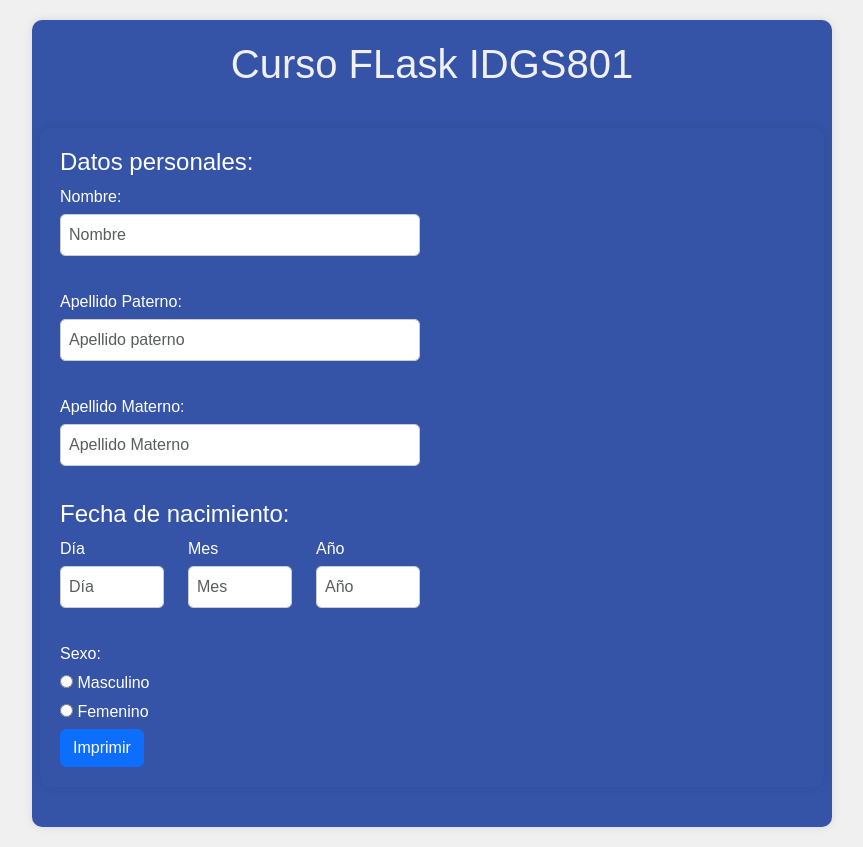
After one commit to IDGS-801-22001042/IntroFlask, a Flask app: page /Zodiaco in a window 1280 px wide. The commit adds this page. Shown: the whole page, without its empty margins (208-1071 px from the left). Run offline with Flask 3, Linux system fonts and the light colour scheme; some libraries are stand-ins or nearby versions.

Commit message:
17-02-2025 Zodiaco Chino

```diff
--- a/main.py
+++ b/main.py
@@ -1,4 +1,5 @@
 from flask import Flask, render_template, request
+from datetime import datetime
 
 app = Flask(__name__)
 
@@ -47,6 +48,50 @@
 def operasi():
     return '''<form action="/procesar" method="post">  </form>'''
 
+@app.route("/Zodiaco", methods=["GET", "POST"])
+def zodiaco():
+    if request.method == "POST":
+        nombre = request.form.get("nombre")
+        apaterno = request.form.get("apaterno")
+        amaterno = request.form.get("amaterno")
+        dia = int(request.form.get("dia"))
+        mes = int(request.form.get("mes"))
+        anio = int(request.form.get("anio"))
+        sexo = request.form.get("sexo")
+
+        fecha_nacimiento = datetime(anio, mes, dia)
+        hoy = datetime.now()
+        edad = hoy.year - fecha_nacimiento.year
+        if (hoy.month, hoy.day) < (fecha_nacimiento.month, fecha_nacimiento.day):
+            edad -= 1
+
+        signos = [
+            "Rata", "Buey", "Tigre", "Conejo", "Dragón", "Serpiente",
+            "Caballo", "Cabra", "Mono", "Gallo", "Perro", "Cerdo"
+        ]
+        imagenes = [
+            "rata.png", "buey.png", "tigre.png", "conejo.png", "dragon.png",
+            "serpiente.png", "caballo.png", "cabra.png", "mono.png",
+            "gallo.png", "perro.png", "cerdo.png"
+        ]
+
+        indice_signo = (anio - 1900) % 12
+        signo = signos[indice_signo]
+        img = imagenes[indice_signo]
+
+        resultado = {
+            "nombre": nombre,
+            "apaterno": apaterno,
+            "amaterno": amaterno,
+            "edad": edad,
+            "signo": signo,
+            "img": img
+        }
+
+        return render_template("ZodiacoChino.html", resultado=resultado)
+
+    return render_template("ZodiacoChino.html")
+
 @app.route("/OperasBas", methods=["GET", "POST"])
 def operasBas():
     return render_template("OperasBas.html")
--- /dev/null
+++ b/templates/ZodiacoChino.html
@@ -0,0 +1,57 @@
+{% extends "layout.html" %}
+{% block container %}
+<div class="row">
+    <h4>Datos personales:</h4>
+    <div class="col-md-6">
+        <form action="/Zodiaco" method="post">
+            <label for="nombre">Nombre:</label>
+            <input type="text" id="nombre" name="nombre" class="form-control" placeholder="Nombre" required><br>
+
+            <label for="apaterno">Apellido Paterno:</label>
+            <input type="text" id="apaterno" name="apaterno" class="form-control" placeholder="Apellido paterno" required><br>
+
+            <label for="amaterno">Apellido Materno:</label>
+            <input type="text" id="amaterno" name="amaterno" class="form-control" placeholder="Apellido Materno" required><br>
+
+            <h4>Fecha de nacimiento:</h4>
+            <div class="row">
+                <div class="col-md-4">
+                    <label for="dia">Día</label>
+                    <input type="number" id="dia" name="dia" min="1" max="31" class="form-control" placeholder="Día" required>
+                </div>
+                <div class="col-md-4">
+                    <label for="mes">Mes</label>
+                    <input type="number" id="mes" name="mes" min="1" max="12" class="form-control" placeholder="Mes" required>
+                </div>
+                <div class="col-md-4">
+                    <label for="anio">Año</label>
+                    <input type="number" id="anio" name="anio" min="1910" max="2025" class="form-control" placeholder="Año" required>
+                </div>
+            </div>
+            <br>
+
+            <label>Sexo:</label>
+            <label>
+                <input type="radio" name="sexo" value="masculino" required> Masculino
+            </label>
+            <label>
+                <input type="radio" name="sexo" value="femenino"> Femenino
+            </label>
+
+            <button type="submit" class="btn btn-primary">Imprimir</button>
+        </form>
+    </div>
+
+
+    <div class="col-md-6">
+        {% if resultado %}
+            <h3>Resultado:</h3>
+            <p>Hola {{ resultado.nombre }} {{ resultado.apaterno }} {{ resultado.amaterno }}</p>
+            <p>Tienes {{ resultado.edad }} años</p>
+            <p>Tu Signo Zodiacal Chino es: {{ resultado.signo }}</p>
+            <img src="{{ url_for('static', filename='img/' + resultado.img) }}"
+                 alt="Signo Chino" style="width: 100px; height: 100px;">
+        {% endif %}
+    </div>
+</div>
+{% endblock %}
--- a/templates/layout.html
+++ b/templates/layout.html
@@ -18,10 +18,10 @@
 
 
 
-    <div class="container">
+ <div class="container">
         <div class="row">
             <h1>Curso FLask IDGS801</h1>
-
+<!--
             <table>
                 <thead class="table table-striped">
                     <tr>Nombre</tr>
@@ -33,7 +33,7 @@
                     <tr>López</tr>
                     <tr>16161616</tr>
                 </tbody>
-            </table>
+            </table>-->
 
             <div class="container">
                 {% block container %}
```
Also changed, not shown: static/img/buey.png (added), static/img/caballo.png (added), static/img/cabra.png (added), static/img/cerdo.png (added), static/img/conejo.png (added), static/img/dragon.png (added), static/img/gallo.png (added), static/img/mono.png (added), static/img/perro.png (added), static/img/rata.png (added), static/img/serpiente.png (added), static/img/tigre.png (added).
